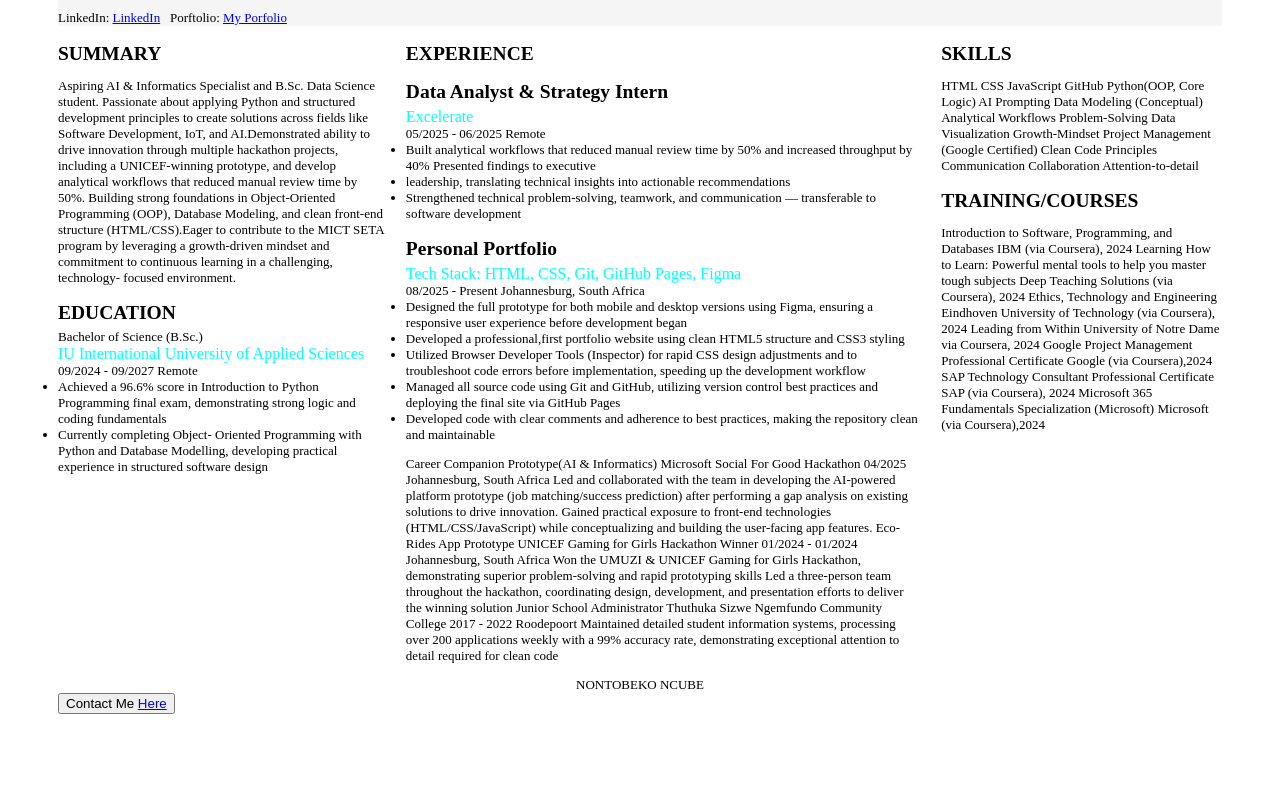
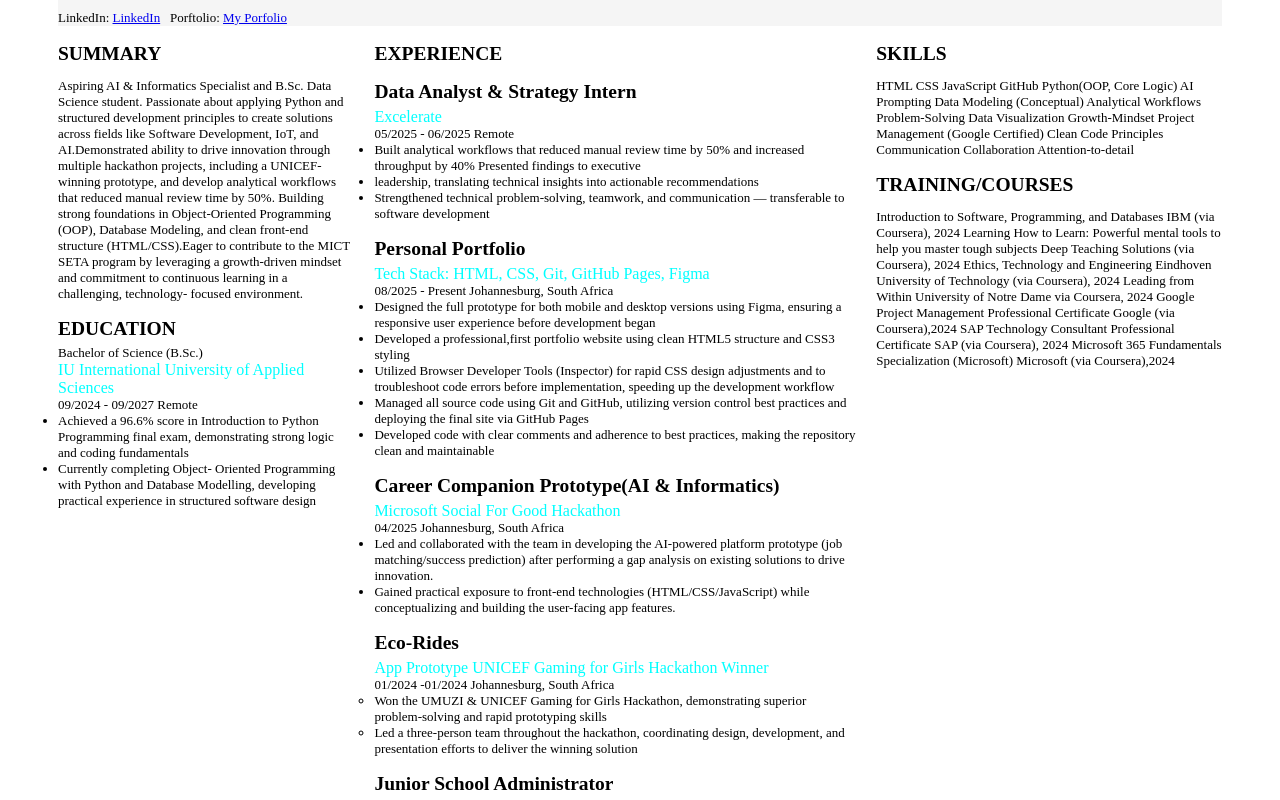
Before and after one commit to NontobekoNcube/Nontobeko-Ncube, a plain HTML site: page index.html in a window 1280 px wide. Shown: the part 146-946 px from the top of the page. Before the commit the page ends 918 px from the top, so only its background shows below. Drawn offline with Linux system fonts and the light colour scheme.

Commit message:
add flexible layout by setting flex basis,grow and shrink of flex items summary, experience and skills.

```diff
--- a/index.html
+++ b/index.html
@@ -67,7 +67,7 @@
         <h2>Personal Portfolio</h2>
         <p class="subtitle"> Tech Stack: HTML, CSS, Git, GitHub Pages, Figma</p>
         <p class="title"> 08/2025 - Present Johannesburg, South Africa </p>
-        <ul>
+        <ul class="items">
           <li>Designed the full prototype for both mobile and desktop versions using Figma, ensuring a responsive
           user experience before development began</li>
           <li>Developed a professional,first portfolio website using clean HTML5 structure and CSS3 styling</li>
@@ -82,26 +82,35 @@
           maintainable</li>
           </ul>
 
-          Career Companion Prototype(AI & Informatics) Microsoft
-          Social For Good Hackathon 04/2025 Johannesburg, South Africa Led and
-          collaborated with the team in developing the AI-powered platform
+         <h2> Career Companion Prototype(AI & Informatics)</h2>
+         <p class="subtitle"> Microsoft Social For Good Hackathon</p>
+         <p class="title" >04/2025 Johannesburg, South Africa</p>
+         <ul class="items">
+            <li>Led and collaborated with the team in developing the AI-powered platform
           prototype (job matching/success prediction) after performing a gap
-          analysis on existing solutions to drive innovation. Gained practical
-          exposure to front-end technologies (HTML/CSS/JavaScript) while
-          conceptualizing and building the user-facing app features. Eco-Rides
-          App Prototype UNICEF Gaming for Girls Hackathon Winner 01/2024 -
-          01/2024 Johannesburg, South Africa Won the UMUZI & UNICEF Gaming for
-          Girls Hackathon, demonstrating superior problem-solving and rapid
-          prototyping skills Led a three-person team throughout the hackathon,
+          analysis on existing solutions to drive innovation.</li>
+          <li>Gained practical  exposure to front-end technologies (HTML/CSS/JavaScript) while
+          conceptualizing and building the user-facing app features.</li>
+
+        <h2>Eco-Rides</h2>
+        <p class="subtitle">App Prototype UNICEF Gaming for Girls Hackathon Winner</p>
+        <p class="title"> 01/2024 -01/2024 Johannesburg, South Africa </p>
+        <ul class="items">
+            <li>Won the UMUZI & UNICEF Gaming for Girls Hackathon, demonstrating superior problem-solving and rapid
+          prototyping skills </li>
+          <li>Led a three-person team throughout the hackathon,
           coordinating design, development, and presentation efforts to deliver
-          the winning solution Junior School Administrator Thuthuka Sizwe
-          Ngemfundo Community College 2017 - 2022 Roodepoort Maintained detailed
-          student information systems, processing over 200 applications weekly
-          with a 99% accuracy rate, demonstrating exceptional attention to
-          detail required for clean code
-        </p>
+          the winning solution</li>
+        <h2>Junior School Administrator</h2>
+        <p class="subtitle">Thuthuka Sizwe Ngemfundo Community College</p>
+        <p class="title">2017 - 2022 Roodepoort</p>
+        <ul>
+        <li>Maintained detailedstudent information systems, processing over 200 applications weekly
+            with a 99% accuracy rate, demonstrating exceptional attention to
+            detail required for clean code</li>
+        </ul>
       </div>
-      <div>
+      <div class="skills">
         <h2>SKILLS</h2>
         <p>
           HTML CSS JavaScript GitHub Python(OOP, Core Logic) AI Prompting Data
--- a/styles.css
+++ b/styles.css
@@ -15,6 +15,15 @@ header {
   display: flex;
   gap: 20px;
   /*justify-items: center;*/
+}
+.experience {
+  flex: 1 3 500px;
+}
+.summary {
+  flex: 1 1 300px;
+}
+.skills {
+  flex: 1 1 350px;
 }
 h2 {
   margin-bottom: 5px;
```
